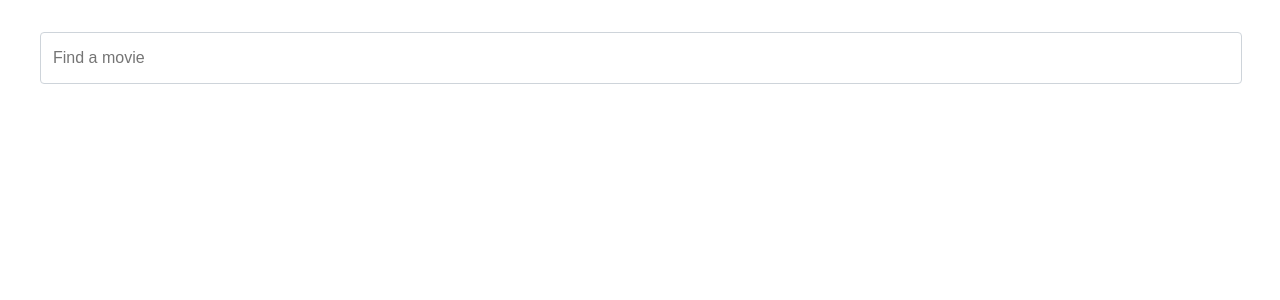
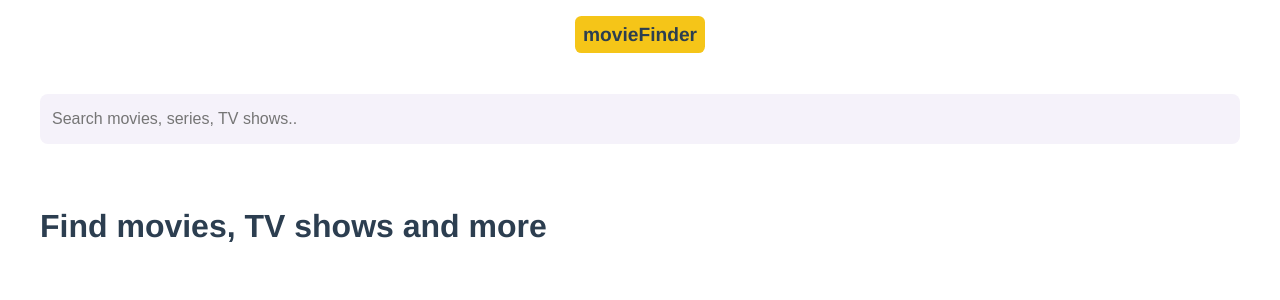
Before and after one commit to miquelbantula/MovieFinder, a Vue app: page /#/ in a window 1280 px wide. Shown: the top 300 px of the page. Built offline with nearby package versions, Linux system fonts and the light colour scheme.

Commit message:
Final tweaks and final design

```diff
--- a/src/App.vue
+++ b/src/App.vue
@@ -1,10 +1,27 @@
 <template>
   <div id="app">
     <div id="wrapper">
+      <Header />
+
+      <div class="my-4">
+        <SearchMovies />
+      </div>
       <router-view />
     </div>
   </div>
 </template>
+
+<script>
+import Header from "@/components/Header";
+import SearchMovies from "@/components/SearchMovies";
+
+export default {
+  components: {
+    Header,
+    SearchMovies
+  }
+};
+</script>
 
 <style lang="scss">
 @import "./styles/variables.scss";
@@ -13,7 +30,7 @@
   font-family: Avenir, Helvetica, Arial, sans-serif;
   -webkit-font-smoothing: antialiased;
   -moz-osx-font-smoothing: grayscale;
-  text-align: center;
+
   color: #2c3e50;
 }
 
@@ -27,4 +44,14 @@
 .my-4 {
   margin: 2rem 0;
 }
+.my-5 {
+  margin: 4rem 0;
+}
+.mt-5 {
+  margin-top: 4rem;
+}
+
+.mb-4 {
+  margin-bottom: 2rem;
+}
 </style>
--- /dev/null
+++ b/src/components/Header.vue
@@ -0,0 +1,30 @@
+<template>
+  <header class="header">
+    <router-link :to="{ name: 'Home' }">
+      <div class="movie-finder-logo">movieFinder</div>
+    </router-link>
+  </header>
+</template>
+
+<style scoped lang="scss">
+@import "../styles/variables.scss";
+
+.header {
+  padding: 1rem 2rem;
+  text-align: center;
+
+  a {
+    text-decoration: none;
+    color: inherit;
+  }
+
+  .movie-finder-logo {
+    background: $primary;
+    display: inline;
+    padding: 0.5rem;
+    border-radius: 0.4rem;
+    font-size: 1.2rem;
+    font-weight: 900;
+  }
+}
+</style>
--- a/src/components/MovieCard.vue
+++ b/src/components/MovieCard.vue
@@ -1,13 +1,47 @@
 <template>
   <router-link :to="{ name: 'Details', params: { movieId: movie.imdbID } }" class="movie-card">
-    <div class="movie-poster">
+    <div class="movie-poster" :class="{ 'extended' : extended }">
       <img v-if="movie.Poster" :src="movie.Poster" :alt="movie.Title" />
       <div v-else class="poster-placeholder">Poster not found</div>
     </div>
 
     <div class="movie-caption">
-      <h3 class="movie-title">{{ movie.Title }}</h3>
-      <span class="movie-year">-<span class="movie-year">{{ movie.Year }}</span></span>
+      <div v-if="extended" class="movie-title my-4">
+        <h1>{{ movie.Title }}</h1>
+      </div>
+
+      <h3 v-else class="movie-title">{{ movie.Title }}</h3>
+      <span v-if="!extended" class="movie-year">
+        -
+        <span class="movie-year">{{ movie.Year }}</span>
+      </span>
+
+      <div v-if="extended">
+        <div class="my-4">
+          <b>Year</b>
+          <p>{{ movie.Year }}</p>
+        </div>
+
+        <div v-if="movie.Director" class="my-4">
+          <b>Directed by</b>
+          <p>{{ movie.Director }}</p>
+        </div>
+
+        <div v-if="movie.Actors" class="my-4">
+          <b>Actors</b>
+          <p>{{ movie.Actors }}</p>
+        </div>
+
+         <div v-if="movie.Plot" class="my-4">
+          <b>Plot</b>
+          <p>{{ movie.Plot }}</p>
+        </div>
+
+        <div v-if="movie.Description" class="my-4">
+          <b>Description</b>
+          <p>{{ movie.Description }}</p>
+        </div>
+      </div>
     </div>
   </router-link>
 </template>
@@ -15,6 +49,10 @@
 <script>
 export default {
   props: {
+    extended: {
+      type: Boolean,
+      default: false
+    },
     movie: {
       type: Object,
       required: true
@@ -32,19 +70,24 @@ export default {
   box-shadow: rgba(99, 99, 99, 0.2) 0px 2px 8px 0px;
   transition: 0.2s ease-in-out;
   text-decoration: none;
-    color: inherit;
+  color: inherit;
 
   .movie-caption {
     padding: 1rem;
     text-align: left;
 
-    .movie-title { display: inline }
-    .movie-year { margin-left: .8rem }
+    .movie-title {
+      display: inline;
+    }
+    .movie-year {
+      margin-left: 0.8rem;
+    }
   }
 
   .movie-poster {
     height: 320px;
     background: $light-gray;
+    border-radius: 1rem 1rem 0 0 ;
     display: flex;
     align-items: center;
     justify-content: center;
@@ -58,12 +101,19 @@ export default {
     }
   }
 
+  .movie-poster.extended {
+    img {
+      object-fit: contain;
+    }
+  }
+
   .poster-placeholder {
     background: $light-gray;
   }
 }
 
 .movie-card:hover {
-    box-shadow: rgba(50, 50, 93, 0.25) 0px 13px 27px -5px, rgba(0, 0, 0, 0.3) 0px 8px 16px -8px;
+  box-shadow: rgba(50, 50, 93, 0.25) 0px 13px 27px -5px,
+    rgba(0, 0, 0, 0.3) 0px 8px 16px -8px;
 }
 </style>
--- a/src/components/MovieCards.vue
+++ b/src/components/MovieCards.vue
@@ -1,11 +1,15 @@
 <template>
   <div>
     <div class="movies">
-      <Slider>
+      <Slider v-if="getMovieResults">
         <SliderItem v-for="(slide, i) in numberOfSlides" :key="i" :idx="i">
           <MovieCard v-for="(movie, idx) in getMovieResults.slice(i, i + 4)" :key="idx" :movie="movie"></MovieCard>
         </SliderItem>
       </Slider>
+
+      <div v-else>
+          <h2>Sorry, no results were found. Please try a different search</h2>
+      </div>
     </div>
   </div>
 </template>
--- a/src/components/SearchMovies.vue
+++ b/src/components/SearchMovies.vue
@@ -1,7 +1,7 @@
 <template>
   <div class="search-movies">
     <form @submit.prevent="fetchMovieResults()">
-      <input type="text" v-model="title" name="searchMovie" placeholder="Find a movie" />
+      <input type="text" v-model="title" name="searchMovie" placeholder="Search movies, series, TV shows.." />
     </form>
   </div>
 </template>
@@ -47,9 +47,10 @@ export default {
     font-weight: 400;
     line-height: 1.5;
     color: #495057;
+    background: $light-gray;
     background-clip: padding-box;
-    border: 1px solid #ced4da;
-    border-radius: 0.25rem;
+    border: none;
+    border-radius: 0.5rem;
   }
 }
 </style>
--- a/src/components/slider/Slider.vue
+++ b/src/components/slider/Slider.vue
@@ -1,6 +1,6 @@
 <template>
   <div>
-    <div v-if="sliderItems.length" class="controls my-4">
+    <div v-if="sliderItems" class="controls my-4">
       <button class="btn btn-prev" @click="previousSlide">&#60;</button>
       <button class="btn btn-next" @click="nextSlide">&#62;</button>
     </div>
@@ -69,9 +69,9 @@ export default {
     align-items: center;
     justify-content: center;
     background: white;
-    border: 1px solid $gray;
+    border: 1px solid #545454;
     border-radius: 50%;
-    color: $gray;
+    color: #545454;
     font-size: 1rem;
   }
 
--- a/src/store/index.js
+++ b/src/store/index.js
@@ -35,7 +35,6 @@ export default new Vuex.Store({
     fetchMovies({ state, commit }, { title }) {
       axios.get(`http://www.omdbapi.com/?apikey=${state.APIKey}&s=${title}`)
         .then(response => {
-          console.log('resp', response)
           commit('setMovies', response.data.Search);
         })
         .catch(function (error) {
@@ -46,7 +45,6 @@ export default new Vuex.Store({
     fetchMovieDetails({ state, commit }, { movieId }) {
       axios.get(`http://www.omdbapi.com/?apikey=${state.APIKey}&i=${movieId}`)
         .then(response => {
-          console.log('resp', response)
           commit('setMovieDetails', response.data);
         })
         .catch(function (error) {
--- a/src/styles/variables.scss
+++ b/src/styles/variables.scss
@@ -1,2 +1,3 @@
-$light-gray: #f7f7f7;
+$light-gray: #F5F2FA;
 $gray: #ced4da;
+$primary: rgb(245, 197, 24);
--- a/src/views/Home.vue
+++ b/src/views/Home.vue
@@ -1,22 +1,13 @@
 <template>
   <div>
-    <div class="my-4">
-      <SearchMovies />
+    <div class="mt-5">
+      <h1>Find movies, TV shows and more</h1>
     </div>
-
-    <div class="my-4">
-      <router-view />
-    </div>
-
-
-
   </div>
 </template>
 
 <script>
 import { mapGetters } from "vuex";
-
-import SearchMovies from "@/components/SearchMovies";
 
 export default {
   name: "HomePage",
@@ -29,9 +20,5 @@ export default {
   computed: {
     ...mapGetters(["getMovieResults"])
   },
-
-  components: {
-    SearchMovies
-  }
 };
 </script>
--- a/src/views/MovieDetails.vue
+++ b/src/views/MovieDetails.vue
@@ -1,8 +1,9 @@
 <template>
   <div>
-    <router-link :to="{ name: 'Results' }">Back to results</router-link>
-    <MovieCard v-if="getMovieDetails" :movie="getMovieDetails" />
-    <pre>{{ getMovieDetails }}</pre>
+    <div class="my-4">
+      <router-link :to="{ name: 'Results' }" class="back-to-results">&#60;&nbsp; Back to results</router-link>
+    </div>
+    <MovieCard extended v-if="getMovieDetails" :movie="getMovieDetails" />
   </div>
 </template>
 
@@ -47,3 +48,11 @@ export default {
   }
 };
 </script>
+
+<style scoped lang="scss">
+.back-to-results {
+  text-decoration: none;
+  color: inherit;
+  font-weight: bold;
+}
+</style>
```
Also changed, not shown: src/router/index.js (+3 -6 lines).
